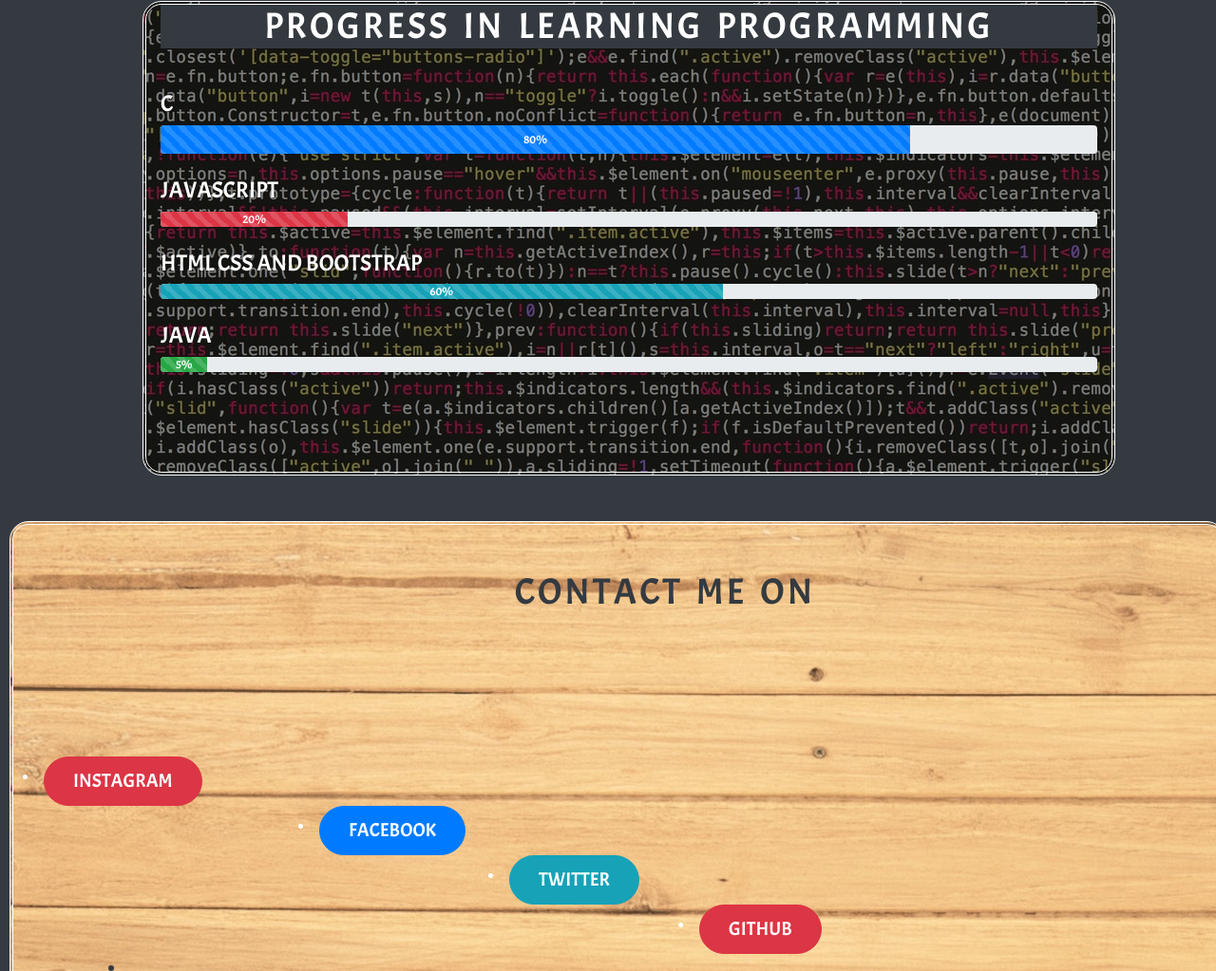
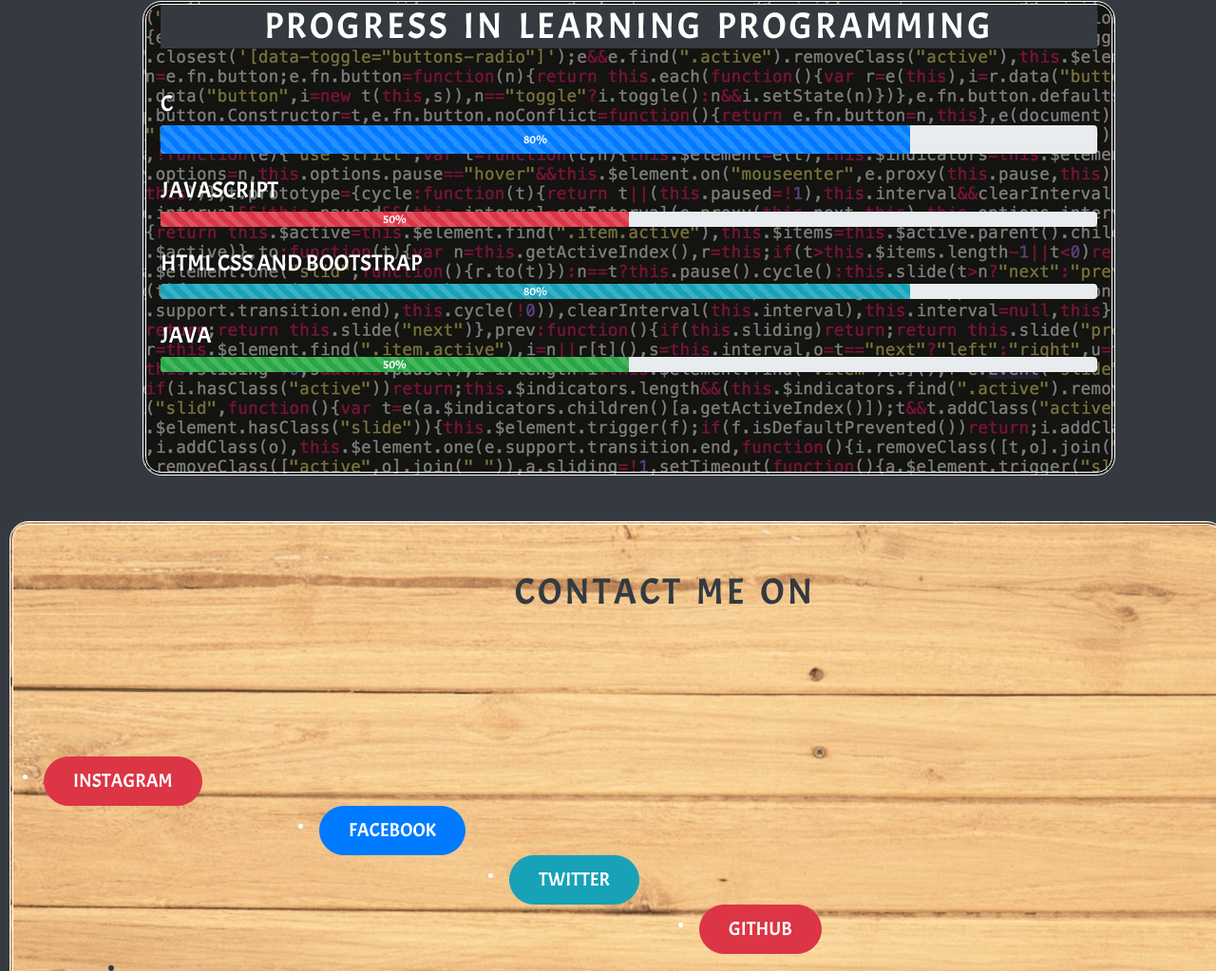
Before and after one commit to NAEEMGHADAI/naeemghadai.14.github.io, a plain HTML site: page index.html in a window 1280 px wide. Shown: the part 2513-3536 px from the top of the page at 95% size. Drawn offline with nearby package versions, Linux system fonts and the light colour scheme; a web font is replaced by a local one.

Commit message:
Update index.html

```diff
--- a/index.html
+++ b/index.html
@@ -161,17 +161,17 @@
       </div><br>
       <h4>JAVASCRIPT</h4>
       <div class="progress">
-      <div class="progress-bar progress-bar-striped progress-bar-animated bg-danger" style="width: 20%">20%
+      <div class="progress-bar progress-bar-striped progress-bar-animated bg-danger" style="width: 50%">50%
       </div>
     </div><br>
      <h4>HTML CSS AND BOOTSTRAP</h4>
       <div class="progress">
-      <div class="progress-bar progress-bar-striped progress-bar-animated bg-info" style="width: 60%">60%
+      <div class="progress-bar progress-bar-striped progress-bar-animated bg-info" style="width: 80%">80%
       </div>
     </div><br>
     <h4 >JAVA</h4>
       <div class="progress">
-      <div class="progress-bar progress-bar-striped progress-bar-animated bg-success" style="width: 5%">5%
+      <div class="progress-bar progress-bar-striped progress-bar-animated bg-success" style="width: 50%">50%
       </div>
     </div><br>
    </div>
```
